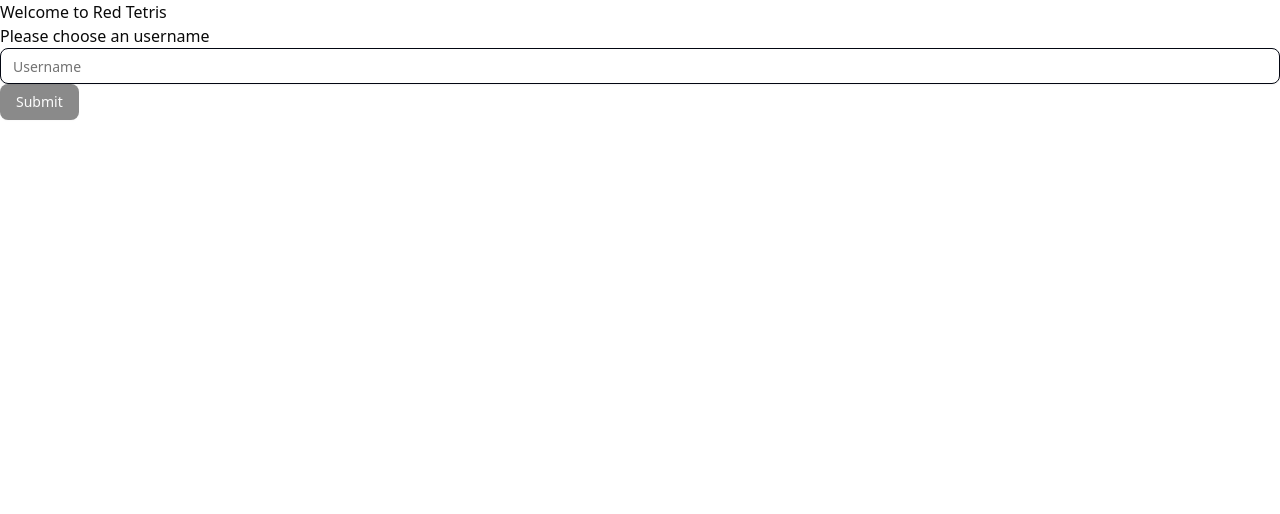
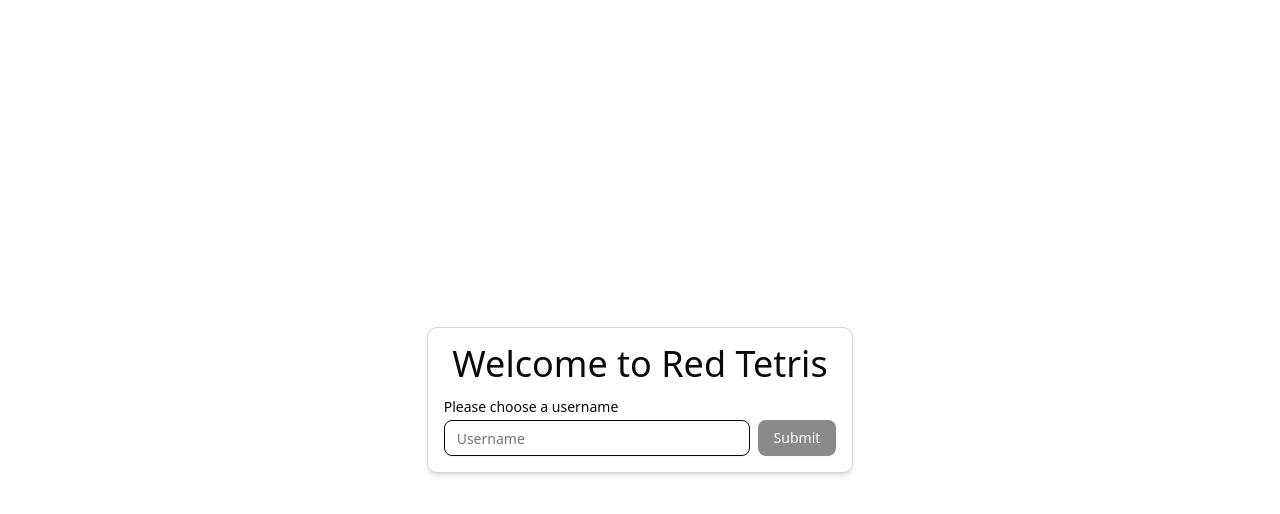
Before and after one commit to Vodki/red-tetris, a Next.js app: page / in a window 1280 px wide. Shown: the top 514 px of the page. Built offline with nearby package versions, Linux system fonts and the light colour scheme; no server answers.

Commit message:
UX/UI improvement

```diff
--- a/package.json
+++ b/package.json
@@ -10,6 +10,7 @@
     "lint": "next lint"
   },
   "dependencies": {
+    "@radix-ui/react-label": "^2.1.3",
     "@radix-ui/react-slot": "^1.1.2",
     "@types/ws": "^8.18.0",
     "class-variance-authority": "^0.7.1",
--- a/src/app/page.jsx
+++ b/src/app/page.jsx
@@ -1,89 +1,143 @@
-'use client'
+"use client";
 
 import { Button } from "@/components/ui/button";
 import { Input } from "@/components/ui/input";
+import { Label } from "@/components/ui/label";
 import { useState } from "react";
 import { useSocket } from "@/context/SocketContext";
 import { useRouter } from "next/navigation";
 
 export default function Home() {
-
 	const { sendMessage, sendWithPromise } = useSocket();
 	const router = useRouter();
-  const [username, setUsername] = useState("")
+	const [username, setUsername] = useState("");
+	const [newUsername, setNewUsername] = useState("");
 	const [room, setRoom] = useState("");
-  const [usernameSend, setUsernameSend] = useState(false)
+	const [usernameSend, setUsernameSend] = useState(false);
+	const [isChangingUsername, setIsChangingUsername] = useState(false);
 
 	const roomCreation = async () => {
 		try {
-      console.log('before response')
-      const response = await sendWithPromise('newRoom', room)
-      console.log('response = ', response)
+			console.log("before response");
+			const response = await sendWithPromise("newRoom", room);
+			console.log("response = ", response);
 			if (!response.exist) {
-        router.push(`${room}/${username}`)
+				router.push(`${room}/${username}`);
 			}
 		} catch (error) {
-      console.error('New Room Creation Failed');
+			console.error("New Room Creation Failed");
 		}
-  }
+	};
 
 	const roomJoin = async () => {
 		try {
-      console.log('before response')
-      const response = await sendWithPromise('joinRoom', room)
-      console.log('response = ', response)
+			console.log("before response");
+			const response = await sendWithPromise("joinRoom", room);
+			console.log("response = ", response);
 			if (!response.exist) {
-        router.push(`${room}/${username}`)
+				router.push(`${room}/${username}`);
 			}
 		} catch (error) {
-      console.error('New Room Creation Failed');
+			console.error("New Room Creation Failed");
 		}
+	};
+
+	const handleSubmit = (e) => {
+		e.preventDefault();
+		if (username.trim()) {
+			setUsernameSend(true);
+			sendMessage("setUsername", username);
 		}
+	};
+
+	const handleChangeUsername = () => {
+		if (newUsername.trim()) {
+			sendMessage("setUsername", newUsername);
+			setUsername(newUsername);
+			setNewUsername("");
+			setIsChangingUsername(false);
+		}
+	};
 
 	if (!username.trim() || !usernameSend) {
 		return (
-      <div>
-        <h1>Welcome to Red Tetris</h1>
-        <div>
-          Please choose an username
-        </div>
+			<div className="flex justify-center items-center h-screen">
+				<div className="flex flex-col items-center gap-4 w-1/3 p-4 border border-gray-300 rounded-lg shadow-md">
+					<h1 className="text-4xl">Welcome to Red Tetris</h1>
+					<div className="grid w-full item-center gap-1.5">
+						<Label htmlFor="please choose a username">
+							Please choose a username
+						</Label>
+						<form onSubmit={handleSubmit}>
+							<div className="flex w-full items-center space-x-2">
 								<Input
 									className="border-gray-950"
-          placeholder='Username'
+									placeholder="Username"
 									value={username}
-          onChange={(e) => setUsername(e.target.value)}
+									onChange={(e) =>
+										setUsername(e.target.value)
+									}
 								/>
 								<Button
-        className='disabled:opacity-50 disabled:cursor-not-allowed'
+									className="disabled:opacity-50 disabled:cursor-not-allowed"
 									disabled={!username.trim()}
-        onClick={(e) => {
-          setUsernameSend(true);
-          sendMessage('setUsername', username);
-          }
-        }
-        >Submit</Button>
+									type="submit"
+								>
+									Submit
+								</Button>
 							</div>
-    )
+						</form>
+					</div>
+				</div>
+			</div>
+		);
 	}
 
 	return (
-    <div>
-      <h1 className="text-4xl">Welcome to Red Tetris {username}</h1>
+		<div className="flex justify-center items-center h-screen">
+			<div className="flex flex-col items-center gap-4 w-1/3 p-4 border border-gray-300 rounded-lg shadow-md">
+				<h1 className="text-4xl">Welcome to Red Tetris, {username}</h1>
+				<div className="flex w-full items-center space-x-2">
 					<Input
 						className="border-gray-950"
-          placeholder='Room'
+						placeholder="Room"
 						value={room}
 						onChange={(e) => setRoom(e.target.value)}
 					/>
-      <Button onClick={roomCreation}>Create a room</Button>
-      <Button onClick={roomJoin}>Join a room</Button>
-      <Button>Change Username</Button>
+					<Button className="disabled:opacity-50 disabled:cursor-not-allowed"
+						disabled={!room.trim()}
+            onClick={roomCreation}>Create a room</Button>
+					<Button className="disabled:opacity-50 disabled:cursor-not-allowed"
+						disabled={!room.trim()}
+            onClick={roomJoin}>Join a room</Button>
+				</div>
+				<div className="flex w-full items-center space-x-2">
+					{isChangingUsername ? (
 						<Input
 							className="border-gray-950"
-          placeholder='Room'
+							placeholder="New Username"
+							value={newUsername}
+							onChange={(e) => setNewUsername(e.target.value)}
+							onBlur={() => setIsChangingUsername(false)}
+						/>
+					) : (
+						<Input
+							className="border-gray-950"
+							placeholder="New Username"
 							value={username}
-          onChange={(e) => setUsername(e.target.value)}
+							onClick={() => setIsChangingUsername(true)}
+              readOnly
 						/>
+					)}
+					<Button
+						className="disabled:opacity-50 disabled:cursor-not-allowed"
+						disabled={!newUsername.trim()}
+						onClick={handleChangeUsername}
+					>
+						Change Username
+					</Button>
+				</div>
+			</div>
 		</div>
 	);
 }
--- a/src/components/Tetris.jsx
+++ b/src/components/Tetris.jsx
@@ -1,10 +1,15 @@
-'use client'
+"use client";
 
 import React, { useCallback, useEffect, useState } from "react";
-import useWebSocket from "../hooks/useWebSocket";
+import { useSocket } from "@/context/SocketContext";
 import { createEmptyGrid } from "../utils/gridUtils";
 import { Button } from "./ui/button";
-import { uniqueNamesGenerator, adjectives, colors, animals } from "unique-names-generator";
+import {
+	uniqueNamesGenerator,
+	adjectives,
+	colors,
+	animals,
+} from "unique-names-generator";
 import { Input } from "./ui/input";
 import Leaderboard from "./Leaderboard";
 import "./Leaderboard.css";
@@ -14,16 +19,17 @@ import Grid from "./Grid";
 
 const Tetris = () => {
 	const defaultGrid = createEmptyGrid();
-  const { grid, sendMessage, score, level, gameOn } = useWebSocket();
+	const { grid, sendMessage, score, level, gameOn } = useSocket();
 	const [username, setUsername] = useState("");
 	const [leaderboard, setLeaderboard] = useState([]);
 
 	const handleGeneratePseudo = () => {
-    const generatedName = uniqueNamesGenerator({
+		const generatedName =
+			uniqueNamesGenerator({
 				dictionaries: [adjectives, colors, animals],
 				separator: "_",
 				style: "capital",
-      length: 3
+				length: 3,
 			}) + Math.floor(Math.random() * 90 + 10);
 
 		setUsername(generatedName);
@@ -32,7 +38,7 @@ const Tetris = () => {
 	useEffect(() => {
 		const fetchData = async () => {
 			try {
-        const response = await fetch('../../api/leaderboard');
+				const response = await fetch("../../api/leaderboard");
 
 				if (!response.ok) {
 					throw new Error(`HTTP error! Status: ${response.status}`);
@@ -50,8 +56,8 @@ const Tetris = () => {
 
 	const currentGrid = grid && grid.length > 0 ? grid : defaultGrid;
 
-
-  const handleKeyDown = useCallback((event) => {
+	const handleKeyDown = useCallback(
+		(event) => {
 			if (!gameOn) return;
 			switch (event.key) {
 				case "ArrowUp":
@@ -77,7 +83,9 @@ const Tetris = () => {
 				default:
 					break;
 			}
-  }, [sendMessage, gameOn]);
+		},
+		[sendMessage, gameOn]
+	);
 
 	useEffect(() => {
 		document.addEventListener("keydown", handleKeyDown);
@@ -87,41 +95,41 @@ const Tetris = () => {
 	}, [handleKeyDown]);
 
 	const handleStart = useCallback(() => {
-    if (!gameOn)
-      sendMessage("start", username);
+		if (!gameOn) sendMessage("start", username);
 	}, [sendMessage, gameOn, username]);
 
 	return (
-    <div style={{
+		<div
+			style={{
 				display: "flex",
 				flexDirection: "row",
 				justifyContent: "space-around",
 				alignItems: "center",
-      columnGap: "3rem"
-    }}>
+				columnGap: "3rem",
+			}}
+		>
 			<div className="flex flex-col">
 				<Leaderboard entries={leaderboard} />
 				<Input
 					className="border-gray-950"
-          placeholder='Username'
+					placeholder="Username"
 					value={username}
 					onChange={(e) => setUsername(e.target.value)}
 				/>
-        <Button
-          className="my-4"
-          onClick={handleGeneratePseudo}>
+				<Button className="my-4" onClick={handleGeneratePseudo}>
 					Create a random Username
 				</Button>
 				<Button
-          className='disabled:opacity-50 disabled:cursor-not-allowed'
+					className="disabled:opacity-50 disabled:cursor-not-allowed"
 					disabled={!username.trim() || gameOn}
-          onClick={handleStart}>
+					onClick={handleStart}
+				>
 					Start Game / Replay
 				</Button>
 			</div>
 			<Grid grid={currentGrid} />
 			<div>
-        <GameStats level={level || 0} score={score || 0}/>
+				<GameStats level={level || 0} score={score || 0} />
 			</div>
 		</div>
 	);
--- /dev/null
+++ b/src/components/ui/label.jsx
@@ -0,0 +1,23 @@
+"use client"
+
+import * as React from "react"
+import * as LabelPrimitive from "@radix-ui/react-label"
+
+import { cn } from "@/lib/utils"
+
+function Label({
+  className,
+  ...props
+}) {
+  return (
+    <LabelPrimitive.Root
+      data-slot="label"
+      className={cn(
+        "flex items-center gap-2 text-sm leading-none font-medium select-none group-data-[disabled=true]:pointer-events-none group-data-[disabled=true]:opacity-50 peer-disabled:cursor-not-allowed peer-disabled:opacity-50",
+        className
+      )}
+      {...props} />
+  );
+}
+
+export { Label }
--- a/src/context/SocketContext.js
+++ b/src/context/SocketContext.js
@@ -26,7 +26,7 @@ export const SocketProvider = ({ children }) => {
     });
 
     ws.on('connect', () => {
-      console.log('Connected to WS server');
+      console.log(`Connected to WS server with ID : ${ws.id}`);
       ws.emit('new-game');
     });
 
@@ -67,6 +67,10 @@ export const SocketProvider = ({ children }) => {
         listeners.delete(correlationId);
       }
     });
+
+    ws.on('roomUpdate', (data) => {
+      console.log('roomUpdate:', data)
+    })
 
 
     ws.onAny((message) => {
--- a/src/game/Engine.js
+++ b/src/game/Engine.js
@@ -7,15 +7,16 @@ const COLS = 10;
 const INITIAL_SPEED = 500;
 
 export class GameEngine extends EventEmitter{
-  constructor(socket, username) {
+  constructor(socket, isHost) {
     super();
     this.reset()
     this.socket = socket;
     this.socketId = socket.id
     this.intervalId = null;
-    this.username = username;
+    this.username = null;
     this.isRunning = false;
     this.room = null;
+    this.isHost = isHost
 
     this.initializeSocketHandlers();
   }
--- a/src/game/Room.js
+++ b/src/game/Room.js
@@ -1,8 +1,30 @@
 export class Room {
-  constructor(name, master) {
+  constructor(name, host) {
     this.name = name;
     this.engines = new Map();
-    this.master = master
+    this.host = host
+    this.isRunning = false
+  }
+
+  serializePlayers() {
+    const players = [];
+    this.engines.forEach((engine) => {
+      players.push({
+        username: engine.username,
+        socketId: engine.socketId
+      });
+    });
+
+    return {
+      host: this.host,
+      players: players
+    };
+  }
+
+  startGames() {
+    this.engines.forEach((engine) => {
+      engine.start()
+    })
   }
 }
 
```
Also changed, not shown: src/server.js (+20 -3 lines), 1 other file (tests, documents, lock files or other folders). Lines whose indentation alone changed are shown as unchanged.
